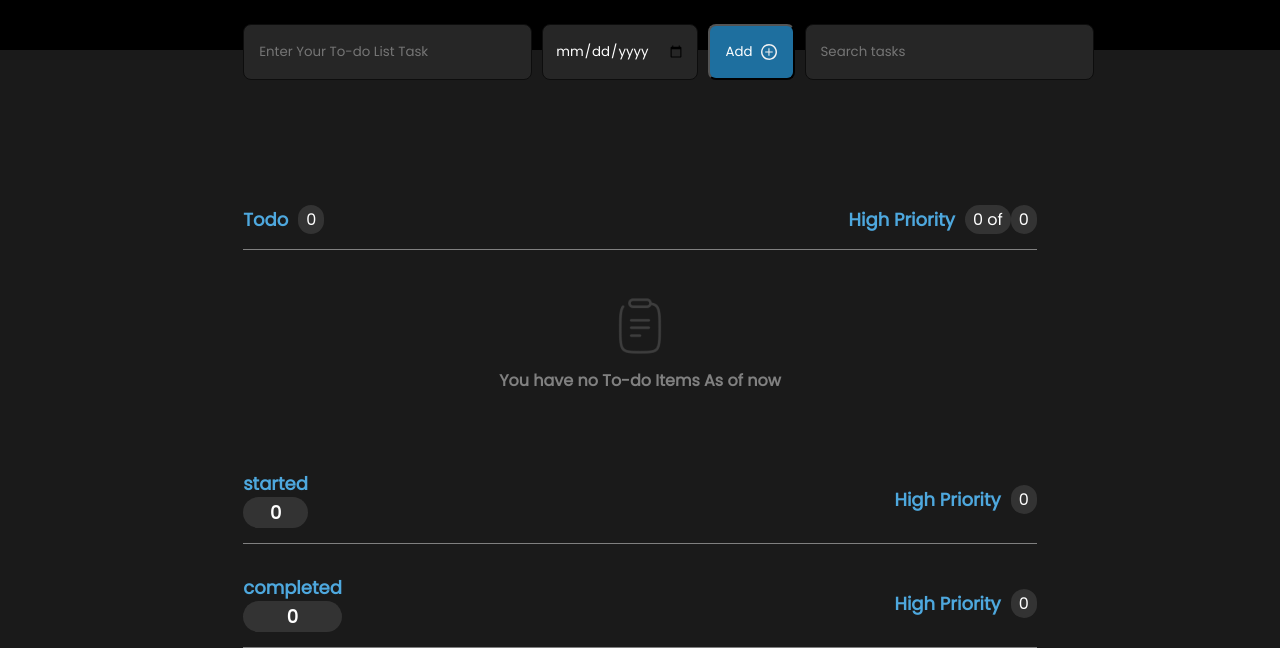
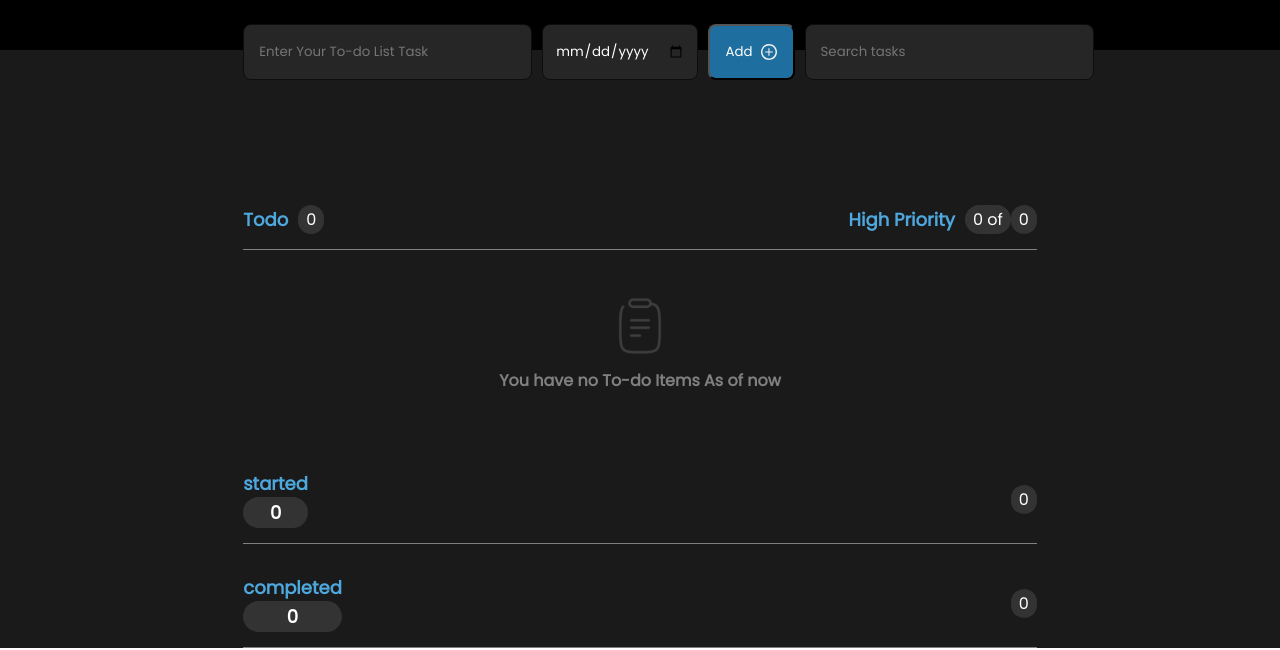
Before and after one commit to Suchithra2505/to_do_list_contest, a plain HTML site: page index.html in a window 1280 px wide. Shown: the part 150-800 px from the top of the page. Drawn offline with nearby package versions, Linux system fonts and the light colour scheme.

Commit message:
Update index.html

```diff
--- a/index.html
+++ b/index.html
@@ -74,7 +74,7 @@
                 <div class="todo">
                     <p id="in-progress-count-display">started <span id="in-progress-count">0</span></p>
                 </div>
-                <div class="HighPriority"><p>High Priority</p>
+                <div class="HighPriority"><p></p>
                     <span>0</span>
                 </div>
             </div>
@@ -83,7 +83,7 @@
                     <p id="done-count-display">completed<span id="done-count">0</span></p>
                 </div>
                 <div class="HighPriority">
-                    <p>High Priority</p>
+                    <p></p>
                     <span >0</span>
                 </div>
             </div></div>
```
